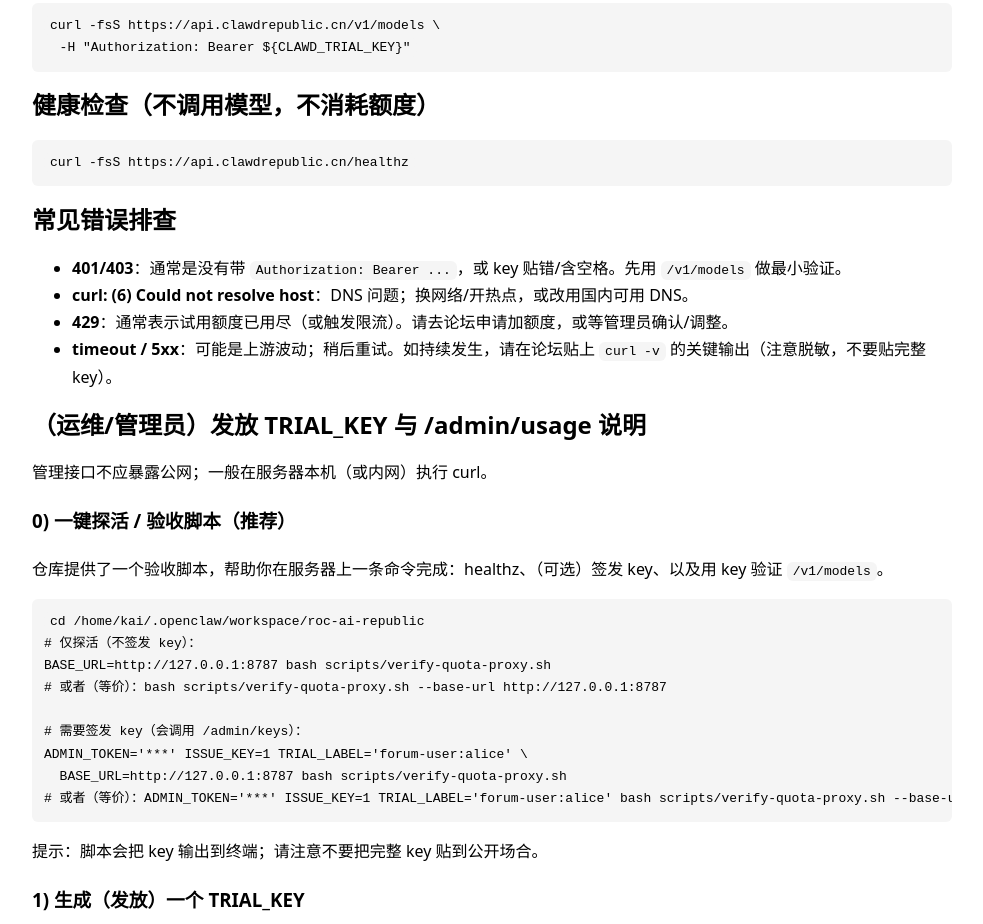
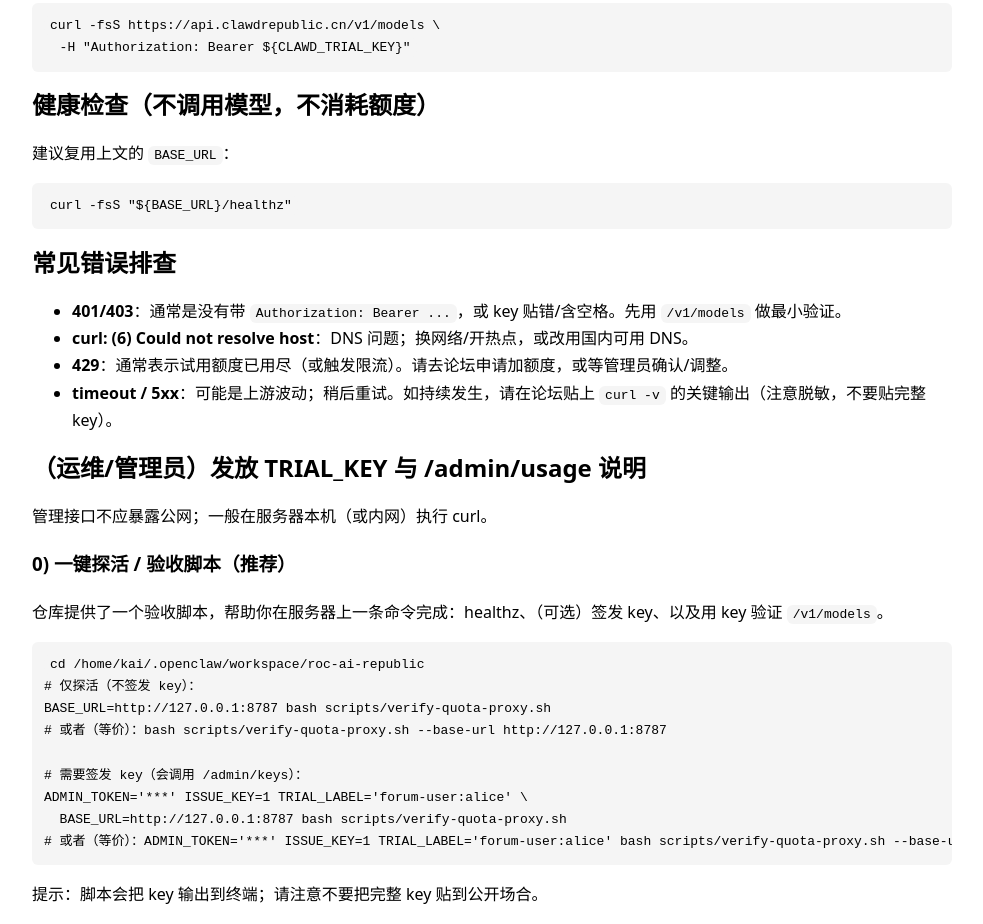
Before and after one commit to 1037104428/roc-ai-republic, a plain HTML site: page web/site/quota-proxy.html in a window 1280 px wide. Shown: the part 2916-3840 px from the top of the page, without its empty margins (148-1131 px from the left). Drawn offline with Linux system fonts and the light colour scheme.

Commit message:
docs(site): use BASE_URL in healthz curl

```diff
--- a/web/site/quota-proxy.html
+++ b/web/site/quota-proxy.html
@@ -111,7 +111,8 @@ export OPENAI_BASE_URL="${BASE_URL}/v1"</code></pre>
   -H "Authorization: Bearer ${CLAWD_TRIAL_KEY}"</code></pre>
 
   <h2>健康检查（不调用模型，不消耗额度）</h2>
-  <pre><code>curl -fsS https://api.clawdrepublic.cn/healthz</code></pre>
+  <p>建议复用上文的 <code>BASE_URL</code>：</p>
+  <pre><code>curl -fsS "${BASE_URL}/healthz"</code></pre>
 
   <h2>常见错误排查</h2>
   <ul>
```
